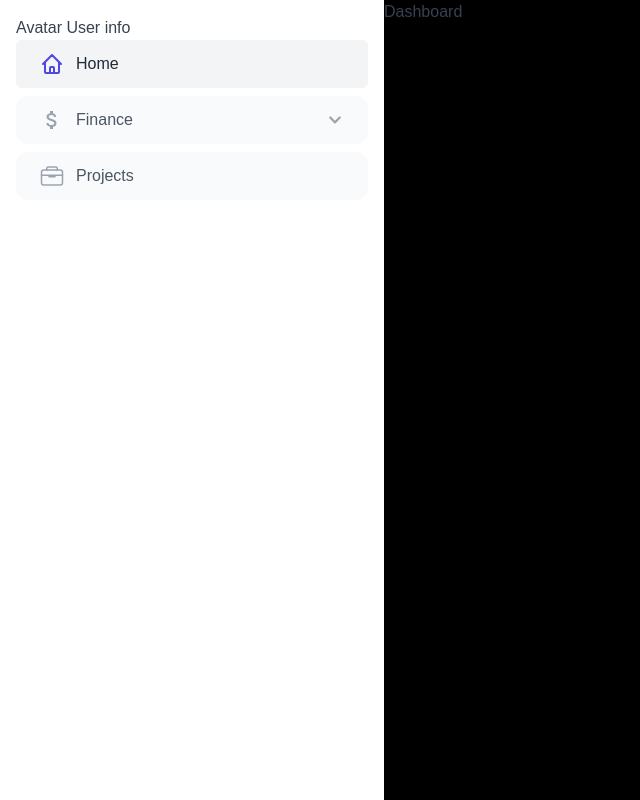
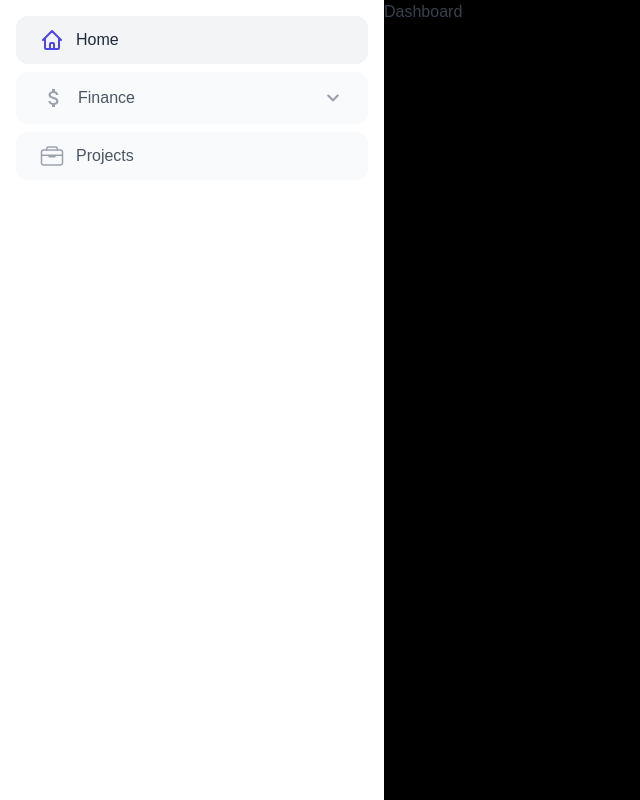
Before and after one commit to towmie/all-in-one, a React (Vite) app: page /dashboard in a window 1280 px wide. Shown: the whole page, without its empty margins (0-640 px from the left). Built offline with nearby package versions, Linux system fonts and the light colour scheme.

Commit message:
refactor: submenu + temporary remove user info

```diff
--- a/src/styles/Nav.jsx
+++ b/src/styles/Nav.jsx
@@ -1,4 +1,4 @@
-import styled from "styled-components";
+import styled, { css } from "styled-components";
 import { NavLink } from "react-router-dom";
 
 export const NavList = styled.ul`
@@ -16,6 +16,7 @@ export const StyledNavItem = styled.div`
   position: relative;
   background-color: var(--color-grey-50);
   border-radius: var(--border-radius-lg);
+  border: 2px solid transparent;
 
   color: var(--color-grey-600);
   font-size: 1.6rem;
@@ -24,10 +25,16 @@ export const StyledNavItem = styled.div`
   transition: all 0.3s;
   cursor: pointer;
 
+  ${(props) =>
+    props.currentState &&
+    css`
+      border: 2px solid var(--color-brand-600);
+      box-shadow: var(--shadow-md);
+    `}
+
   &:hover {
     color: var(--color-grey-800);
     background-color: var(--color-grey-100);
-    border-radius: var(--border-radius-sm);
   }
 
   & svg {
@@ -65,7 +72,6 @@ export const StyledNavLink = styled(NavLink)`
   &.active:visited {
     color: var(--color-grey-800);
     background-color: var(--color-grey-100);
-    border-radius: var(--border-radius-sm);
   }
 
   & svg {
@@ -89,8 +95,10 @@ export const SubNavList = styled.ul`
   display: flex;
   flex-direction: column;
   gap: 0.8rem;
-  background-color: var(--color-grey-200);
+  background-color: var(--color-brand-50);
   border-radius: var(--border-radius-lg);
+
+  /* border: 2px solid var(--color-brand-600); */
 `;
 
 export const StyledSubNavLink = styled(NavLink)`
@@ -100,10 +108,10 @@ export const StyledSubNavLink = styled(NavLink)`
     align-items: center;
     gap: 1rem;
 
-    color: var(--color-grey-600);
+    color: var(--color-brand-800);
     font-size: 1.4rem;
     font-weight: 500;
-    padding: 1rem 1.8rem;
+    padding: 1.2rem 2.4rem;
     transition: all 0.3s;
   }
 
@@ -114,13 +122,12 @@ export const StyledSubNavLink = styled(NavLink)`
   &.active:visited {
     color: var(--color-grey-800);
     background-color: var(--color-grey-100);
-    border-radius: var(--border-radius-sm);
   }
 
   & svg {
     width: 2.4rem;
     height: 2.4rem;
-    color: var(--color-grey-400);
+    color: var(--color-brand-800);
     transition: all 0.3s;
   }
 
--- a/src/ui/SideNav.jsx
+++ b/src/ui/SideNav.jsx
@@ -32,7 +32,7 @@ function SideNav() {
           </StyledNavLink>
         </li>
         <li>
-          <StyledNavItem>
+          <StyledNavItem currentState={showDropdown}>
             <FlexWrapper>
               <MdAttachMoney />
               <span>Finance</span>
--- a/src/ui/Sidebar.jsx
+++ b/src/ui/Sidebar.jsx
@@ -1,5 +1,5 @@
 import styled from "styled-components";
-import UserInfo from "./UserInfo";
+// import UserInfo from "./UserInfo";
 import SideNav from "./SideNav";
 
 const StyledSidebar = styled.aside`
@@ -11,7 +11,7 @@ const StyledSidebar = styled.aside`
 function Sidebar() {
   return (
     <StyledSidebar>
-      <UserInfo />
+      {/* <UserInfo /> */}
       <SideNav />
     </StyledSidebar>
   );
--- a/src/ui/SubMenuNav.jsx
+++ b/src/ui/SubMenuNav.jsx
@@ -1,5 +1,5 @@
 import { MdCurrencyBitcoin } from "react-icons/md";
-import { StyledNavLink, StyledSubNavLink, SubNavList } from "../styles/Nav";
+import { StyledSubNavLink, SubNavList } from "../styles/Nav";
 import { BsCashCoin } from "react-icons/bs";
 
 function SubMenuNav() {
```
